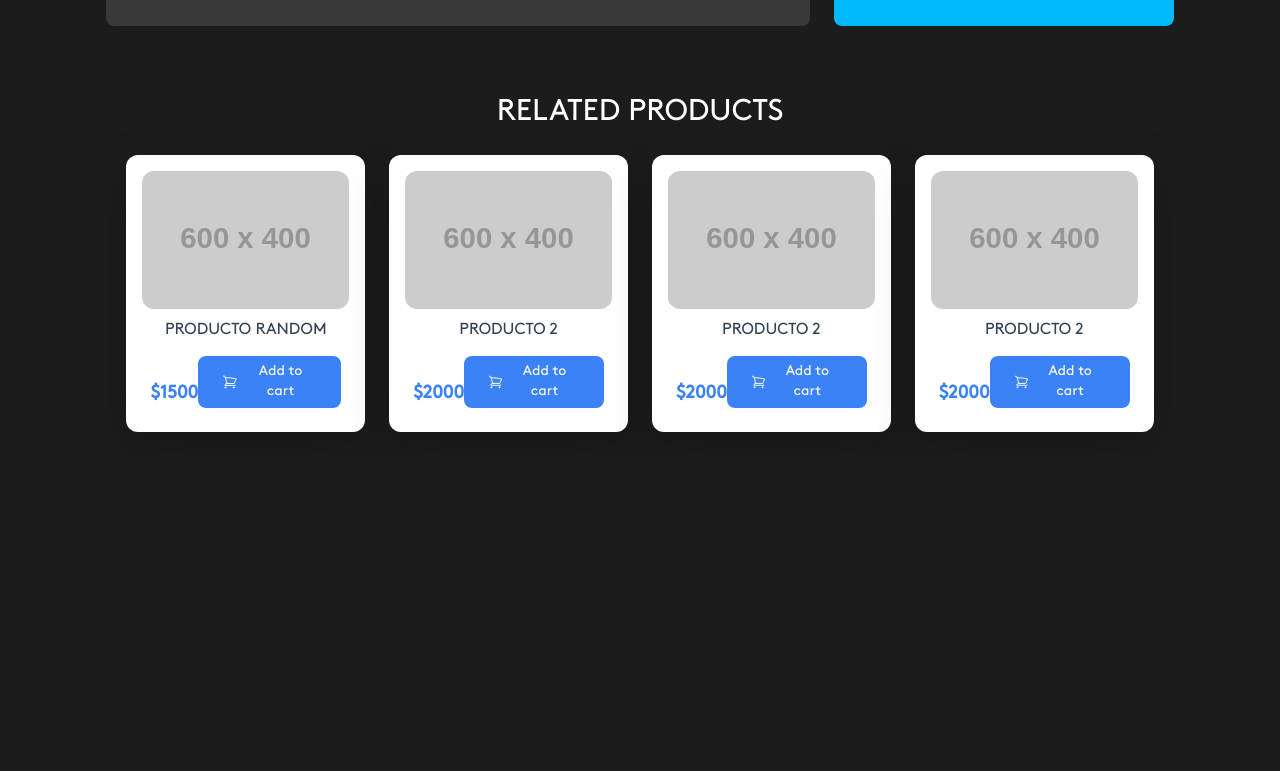
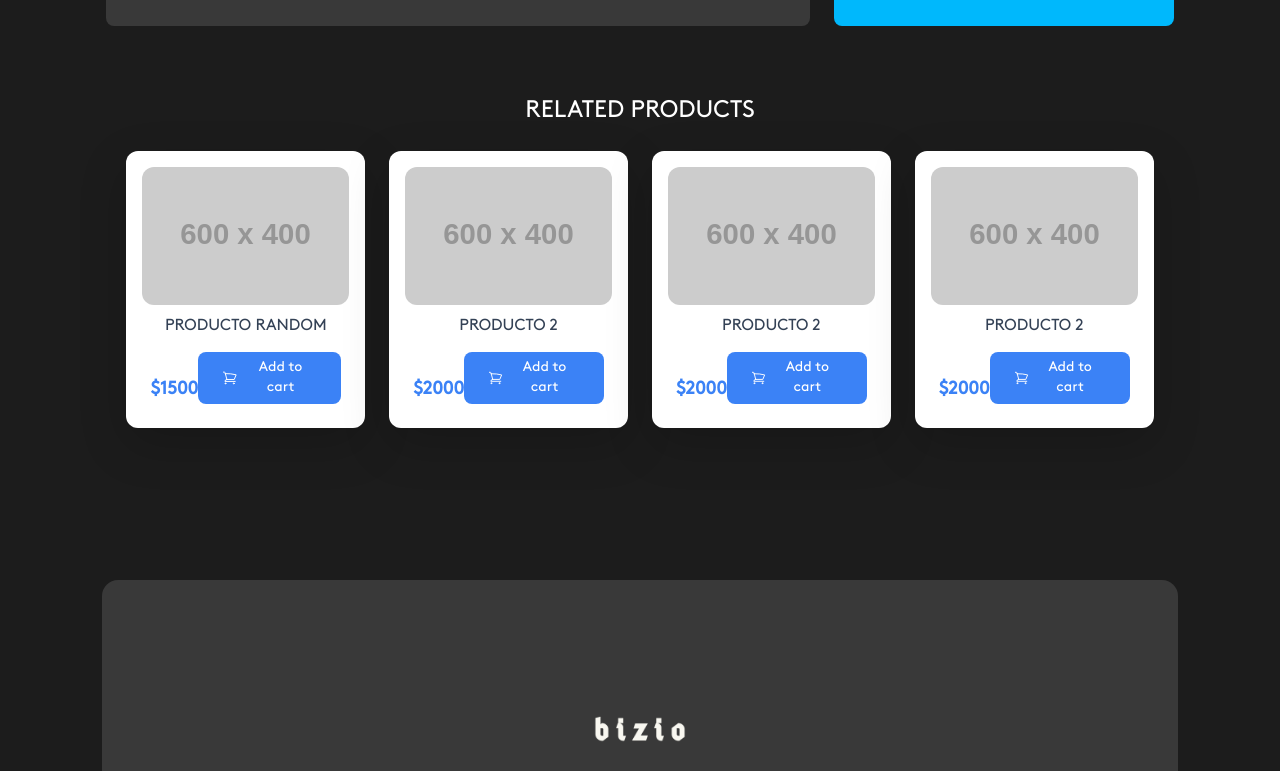
Before and after one commit to ivolevy/grupo7-tpo, a React (Vite) app: page /product in a window 1280 px wide. Shown: the part 609-1380 px from the top of the page. Before the commit the page ends 1065 px from the top, so only its background shows below. Built offline with nearby package versions, Linux system fonts and the light colour scheme; a web font is replaced by a local one.

Commit message:
chaning spv

```diff
--- a/src/assets/components/products/ProductView.jsx
+++ b/src/assets/components/products/ProductView.jsx
@@ -2,7 +2,7 @@ import mouse from '../../img/logitech-g502.png';
 import '../../css/Product.css'
 import { Link } from "react-router-dom";
 import { CardProduct } from '../products/comp/CardProduct';
-
+import { Footer } from '../Footer'
 
 export const ProductView = () => {
   return (
@@ -27,8 +27,8 @@ export const ProductView = () => {
       </div>
     </div>
 
-    <div className='mx-auto mt-[8em] text-white uppercase flex justify-center flex-col  align-middle text-center'>
-      <h2 className='text-3xl'>related products</h2>
+    <div className='mx-auto mt-[8em] mb-[8em] text-white uppercase flex justify-center flex-col  align-middle text-center'>
+      <h2 className='text-2xl'>related products</h2>
       <div className="mx-auto max-w-6xl grid-cols-1 gap-6 p-6 sm:grid-cols-2 md:grid-cols-3 lg:grid-cols-4 flex justify-center">
 				<Link to="/product">
 					<CardProduct
@@ -60,6 +60,7 @@ export const ProductView = () => {
 				</Link>
 			</div>
     </div>
+    <Footer />
     </>
   );
 };
```
